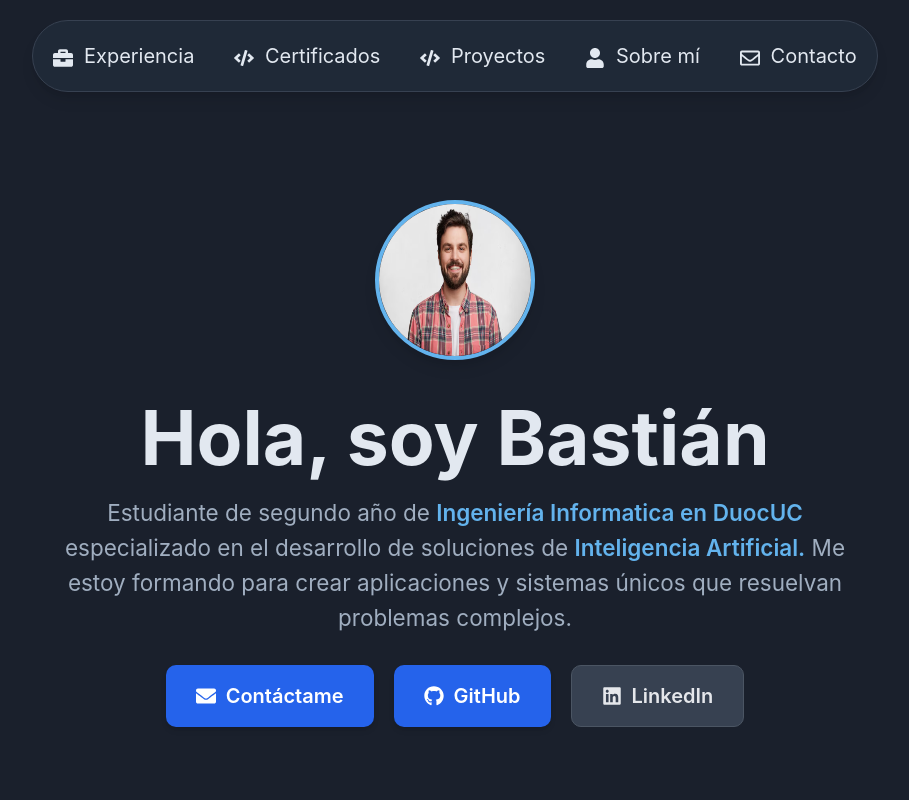
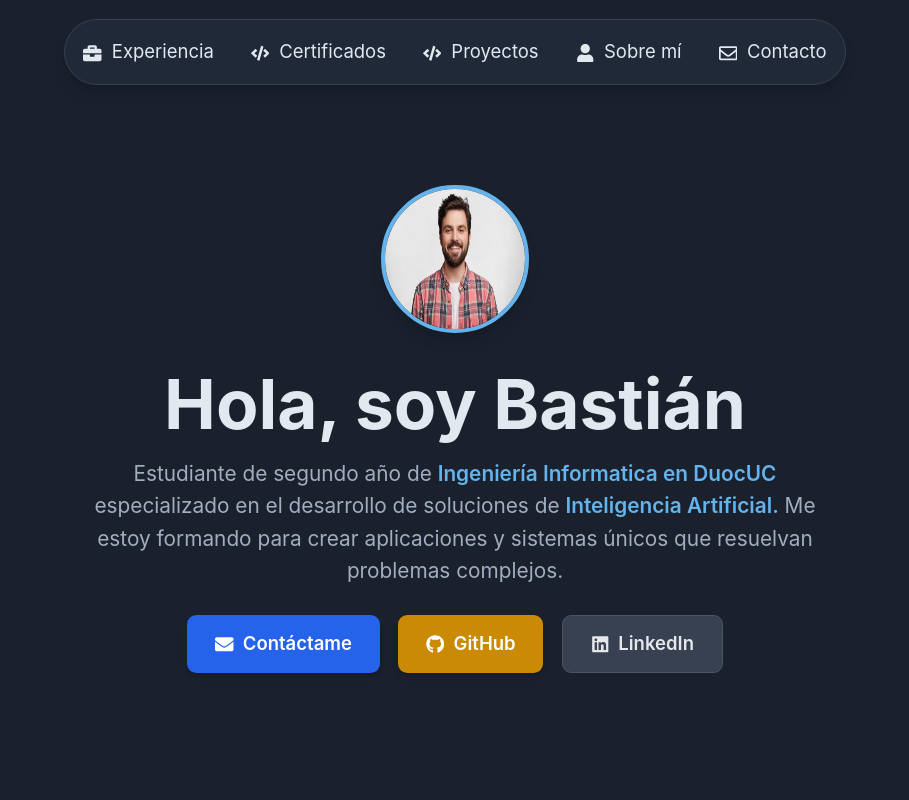
Before and after one commit to Shenx3/PortafolioWeb, a React (Vite) app: page / in a window 1280 px wide. Shown: the top 800 px of the page, without its empty margins (185-1094 px from the left). Built offline with nearby package versions, Linux system fonts and the light colour scheme.

Commit message:
Añadir variante 'yellow' al componente LinkButton y actualizar el botón de GitHub en HeroButtons. Modificar el tamaño de fuente en index.css.

```diff
--- a/src/components/atoms/LinkButton.tsx
+++ b/src/components/atoms/LinkButton.tsx
@@ -9,7 +9,7 @@ interface LinkButtonProps {
   onClick?: () => void;
   children: React.ReactNode;
   icon?: 'linkedin' | 'email' | 'code' | 'preview' | 'github';
-  variant?: 'primary' | 'secondary' | 'outline' ;
+  variant?: 'primary' | 'secondary' | 'outline' | 'yellow' ;
   className?: string;
 }
 
@@ -31,6 +31,7 @@ const LinkButton: React.FC<LinkButtonProps> = ({ to, onClick, children, icon, va
     secondary: 'bg-gray-700 hover:bg-gray-600 text-gray-200 border border-gray-600',
     outline:
       'bg-transparent text-gray-300 border border-gray-500 hover:border-blue-600 hover:text-blue-600',
+    yellow: 'bg-yellow-600 hover:bg-yellow-500 text-white shadow-md',
   };
 
   const content = (
--- a/src/components/molecules/HeroButtons.tsx
+++ b/src/components/molecules/HeroButtons.tsx
@@ -9,7 +9,7 @@ export const HeroButtons: React.FC = () => {
       <LinkButton to="mailto:bastianbravotobar@gmail.com" icon="email" variant="primary">
         Contáctame
       </LinkButton>
-      <LinkButton to = "https://github.com/Shenx3" icon="github" variant="primary">
+      <LinkButton to = "https://github.com/Shenx3" icon="github" variant="yellow">
         GitHub
       </LinkButton>
       <LinkButton to="https://www.linkedin.com/in/bastian-bravo-17b131370/" icon="linkedin" variant="secondary">
--- a/src/components/organisms/Header.tsx
+++ b/src/components/organisms/Header.tsx
@@ -36,7 +36,7 @@ const Header: React.FC<HeaderProps> = ({ openModal }) => {
     setIsMenuOpen(false); // Cierra el menú de hamburguesa si está abierto
   };
 
-  const headerClasses = `py-4 fixed top-0 left-0 w-full z-10 transition-all duration-300 bg-darkBackground ${scrolled ? 'md:bg-transparent' : 'md:bg-darkBackground'}`;
+  const headerClasses = `py-4 fixed top-0 left-0 w-full z-50 transition-all duration-300 bg-darkBackground ${scrolled ? 'md:bg-transparent' : 'md:bg-darkBackground'}`;
 
   return (
     <header className={headerClasses}>
--- a/src/index.css
+++ b/src/index.css
@@ -16,7 +16,7 @@
 }
 
 html, body {
-  font-size: 20px;
+  font-size: 18.5px;
   scroll-behavior: smooth; /* <-- Añade esta línea */
 }
 
```
